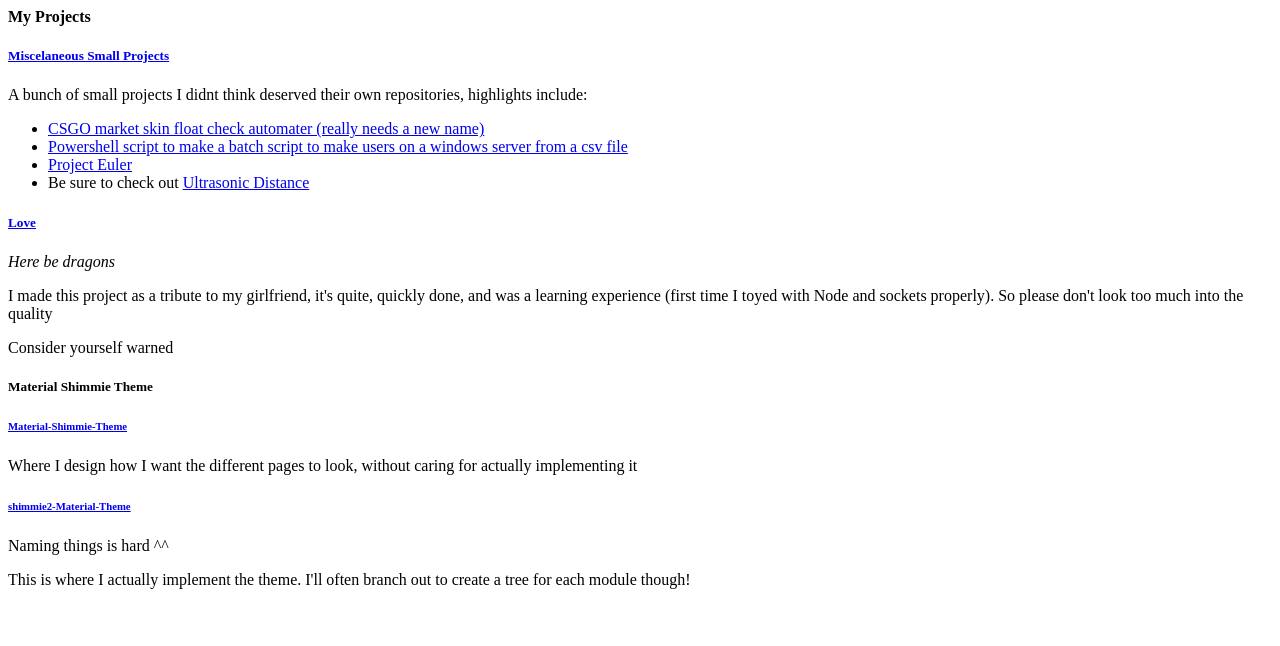
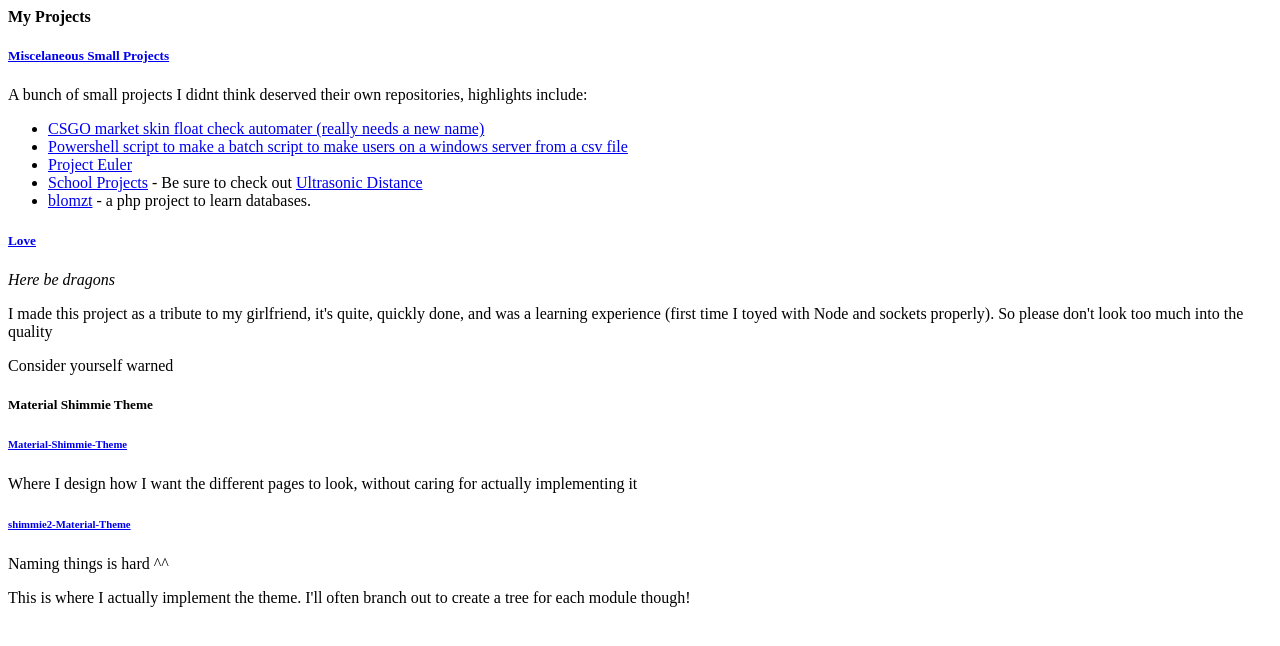
Before and after one commit to dali99/Dali99.github.io, a plain HTML site: page index.html in a window 1280 px wide. Drawn offline with Linux system fonts and the light colour scheme.

Commit message:
add blomzt

```diff
--- a/index.html
+++ b/index.html
@@ -11,7 +11,8 @@
 		<li><a href="https://github.com/dali99/Misc-small-projects/tree/master/CS-GO/Skins">CSGO market skin float check automater (really needs a new name)</a></li>
 		<li><a href="https://github.com/dali99/Misc-small-projects/tree/master/Commissions/Fredrik/Make%20Users">Powershell script to make a batch script to make users on a windows server from a csv file</a></li>
 		<li><a href="https://github.com/dali99/Misc-small-projects/tree/master/Project-Euler">Project Euler</a></li>
-		<li><a href="https://github.com/dali99/Misc-small-projects/tree/master/School/"></a> Be sure to check out <a href="https://github.com/dali99/Misc-small-projects/tree/master/School/vg1/Dataelektronikk/Ultrasonic-Distance">Ultrasonic Distance</a></li>
+		<li><a href="https://github.com/dali99/Misc-small-projects/tree/master/School/">School Projects</a> - Be sure to check out <a href="https://github.com/dali99/Misc-small-projects/tree/master/School/vg1/Dataelektronikk/Ultrasonic-Distance">Ultrasonic Distance</a></li>
+		<li><a href="https://github.com/dali99/Misc-small-projects/tree/master/blomzt">blomzt</a> - a php project to learn databases.</li>
 	</ul>
 
 	<h5><a href="https://github.com/dali99/Love">Love</a></h5>
```
